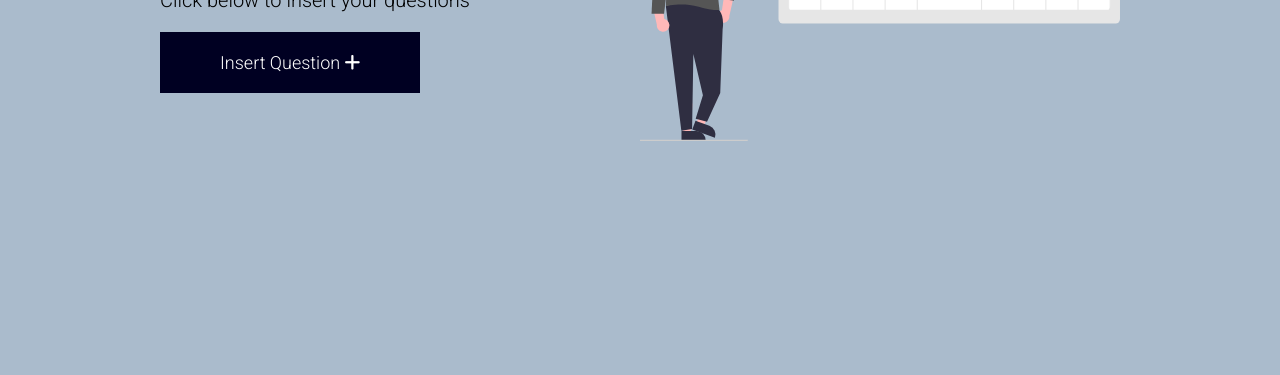
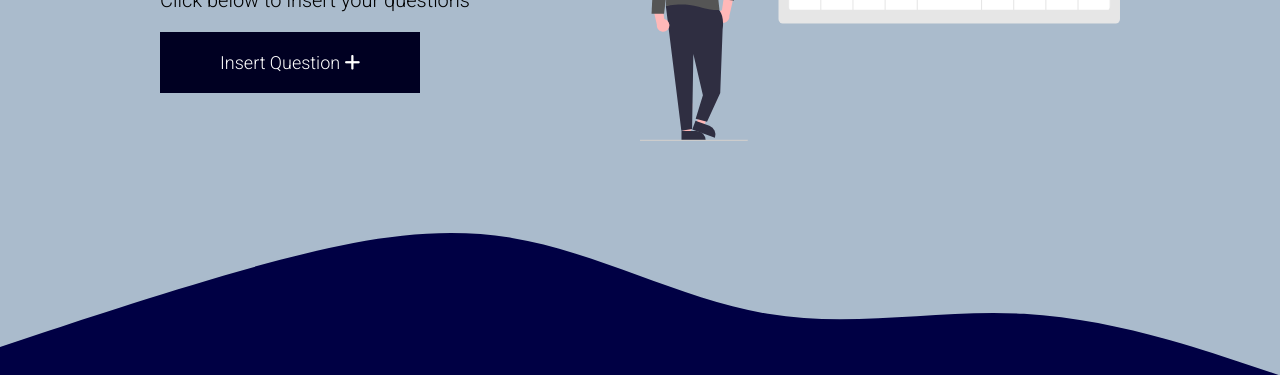
Before and after one commit to Dark-codez/simplex, a plain HTML site: page index.html in a window 1280 px wide. Shown: the part 425-800 px from the top of the page. Drawn offline with Linux system fonts and the light colour scheme.

Commit message:
Add files via upload

```diff
--- a/index.html
+++ b/index.html
@@ -10,6 +10,7 @@
 	</head>
 	<body>
 		<div class = "main_bg">
+				<svg xmlns="http://www.w3.org/2000/svg" viewBox="0 0 1440 320"><path fill="#004" fill-opacity="1" d="M0,288L48,272C96,256,192,224,288,197.3C384,171,480,149,576,165.3C672,181,768,235,864,250.7C960,267,1056,245,1152,250.7C1248,256,1344,288,1392,304L1440,320L1440,320L1392,320C1344,320,1248,320,1152,320C1056,320,960,320,864,320C768,320,672,320,576,320C480,320,384,320,288,320C192,320,96,320,48,320L0,320Z"></path></svg>
 			<header>
 				<div class = "wrapper">
 					<nav>
--- a/style.css
+++ b/style.css
@@ -79,6 +79,10 @@ header{
 a{
 	color: var(--text-color-background);
 }
+svg{
+	position: absolute;
+	bottom: 0;
+}
 @media screen and (max-width: 600px){
 	.right{
 		display: none;
```
